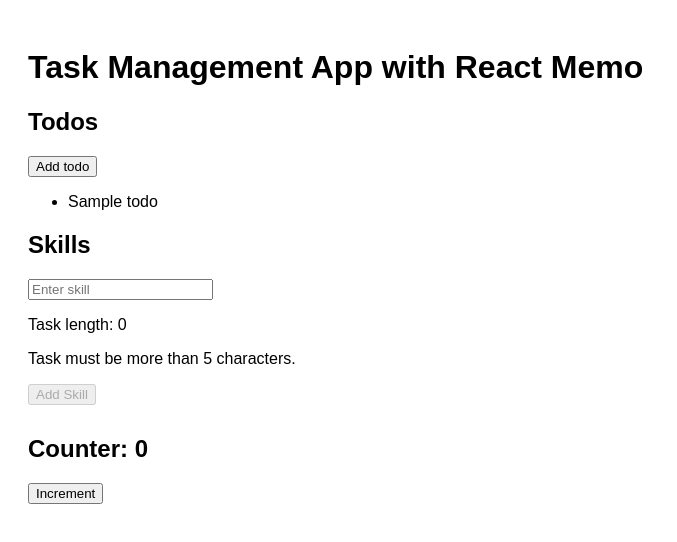
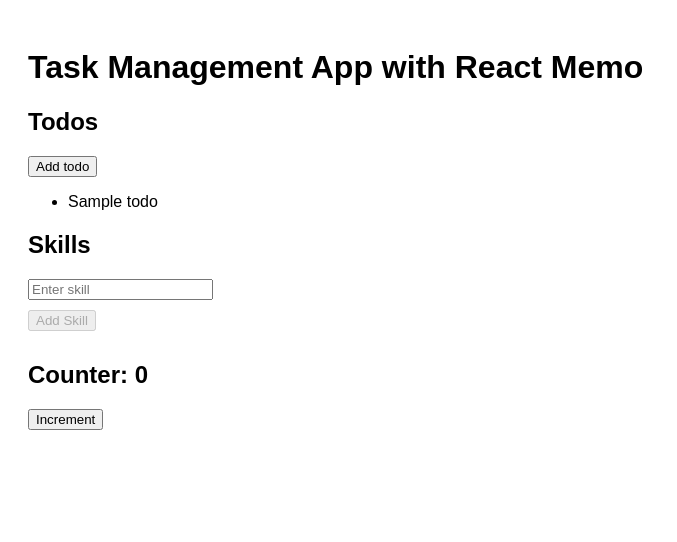
Before and after one commit to acciojob/react-memo-Syamson07, a React app: page / in a window 1280 px wide. Shown: the top 542 px of the page, without its empty margins (0-677 px from the left). Built offline with nearby package versions, Linux system fonts and the light colour scheme.

Commit message:
Update UseMemo.js

```diff
--- a/src/components/UseMemo.js
+++ b/src/components/UseMemo.js
@@ -1,16 +1,18 @@
 import React, { useMemo } from "react";
 
 const UseMemo = ({ task }) => {
-  // useMemo to compute validity of the task input (length > 5)
   const isValid = useMemo(() => {
-    console.log("Validating task input...");
+    console.log("Validating task length...");
     return task.length > 5;
   }, [task]);
 
   return (
-    <div>
-      <p>Task length: {task.length}</p>
-      <p>{isValid ? "Task is valid 👍" : "Task must be more than 5 characters."}</p>
+    <div style={{ marginTop: 10 }}>
+      {task.length > 0 && (
+        <span style={{ color: isValid ? "green" : "red" }}>
+          {isValid ? "Valid task ✅" : "Too short ❌"}
+        </span>
+      )}
     </div>
   );
 };
```
